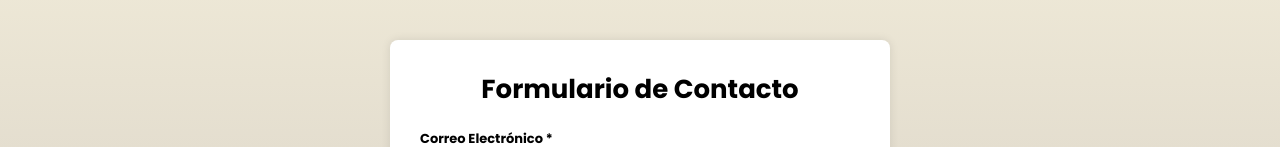
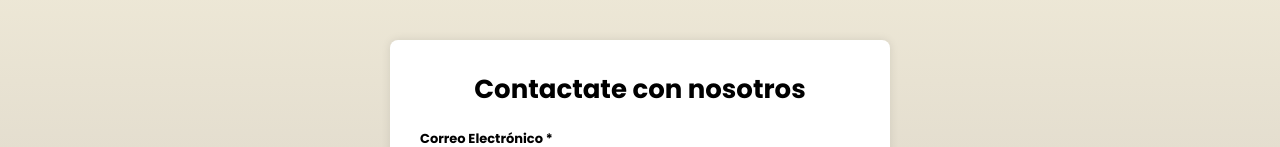
Before and after one commit to BrianCeb/Music-Store, a plain HTML site: page pages/contactos.html in a window 1280 px wide. Shown: the part 188-335 px from the top of the page. Drawn offline with Linux system fonts and the light colour scheme; a web font is replaced by a local one.

Commit message:
Antes del deploy

```diff
--- a/pages/contactos.html
+++ b/pages/contactos.html
@@ -40,7 +40,7 @@
     </header>
     <main>
         <div class="container">
-            <h1>Formulario de Contacto</h1>
+            <h1>Contactate con nosotros</h1>
             <form action="#" method="POST">
                 <div class="form-group">
                     <label for="email">Correo Electrónico *</label>
```
